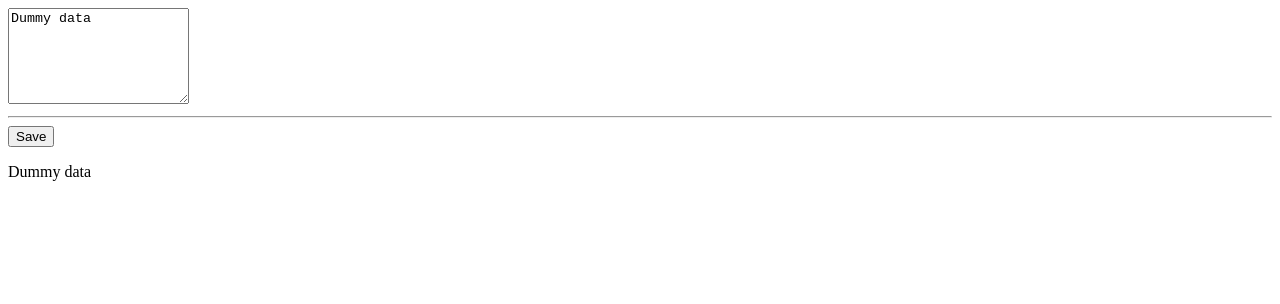
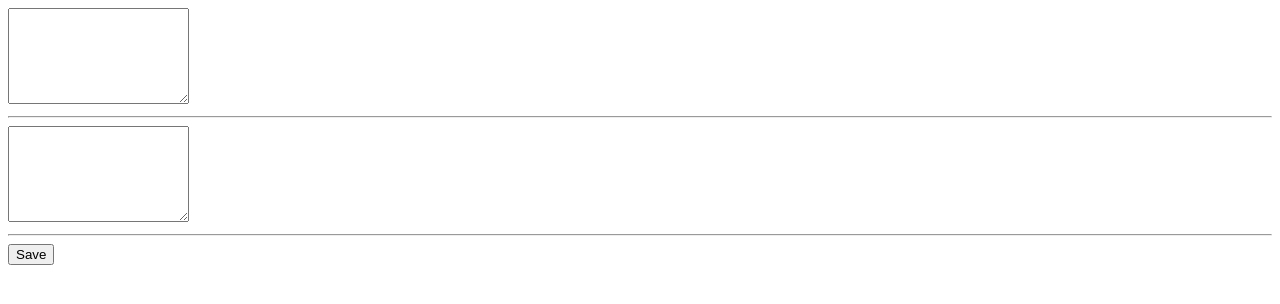
Before and after one commit to maheenul/meanApp, an Angular app: page / in a window 1280 px wide. Shown: the top 304 px of the page. Built offline with nearby package versions, Linux system fonts and the light colour scheme.

Commit message:
extracting inputs: using marker and ngModel

```diff
--- a/src/app/app.module.ts
+++ b/src/app/app.module.ts
@@ -4,6 +4,7 @@ import { NgModule } from '@angular/core';
 import { AppRoutingModule } from './app-routing.module';
 import { AppComponent } from './app.component';
 import { PostCreateComponent } from './posts/post-create/post-create.component';
+import { FormsModule } from '@angular/forms';
 
 @NgModule({
   declarations: [
@@ -12,6 +13,7 @@ import { PostCreateComponent } from './posts/post-create/post-create.component';
   ],
   imports: [
     BrowserModule,
+    FormsModule, // needed for ngModel
     AppRoutingModule
   ],
   providers: [],
--- a/src/app/posts/post-create/post-create.component.html
+++ b/src/app/posts/post-create/post-create.component.html
@@ -1,4 +1,7 @@
-<textarea  rows="6" [value]=newPost></textarea>
+<textarea  rows="6" [value]=newPost1 #value1></textarea>
 <hr>
-<button (click)="onAddPost()">Save</button>
-<p>{{newPost}}</p>
+<textarea  rows="6" [(ngModel)]="value2"></textarea>
+<hr>
+<button (click)="onAddPost(value1,value2)">Save</button>
+<p>{{newPost1}}</p>
+<p>{{newPost2}}</p>
--- a/src/app/posts/post-create/post-create.component.ts
+++ b/src/app/posts/post-create/post-create.component.ts
@@ -1,4 +1,5 @@
 import { Component, OnInit } from '@angular/core';
+import { FormsModule } from '@angular/forms';
 
 @Component({
   selector: 'app-post-create',
@@ -9,14 +10,17 @@ export class PostCreateComponent implements OnInit {
 
   constructor() { }
 
-  newPost = 'Dummy data';
+  newPost1 = '';
+  newPost2 = '';
+  value2 = '';
 
 
   ngOnInit() {
   }
 
-  onAddPost() {
-
+  onAddPost(value1: HTMLTextAreaElement) {
+    this.newPost1 = value1.value;
+    this.newPost2 = this.value2;
   }
 
 }
```
